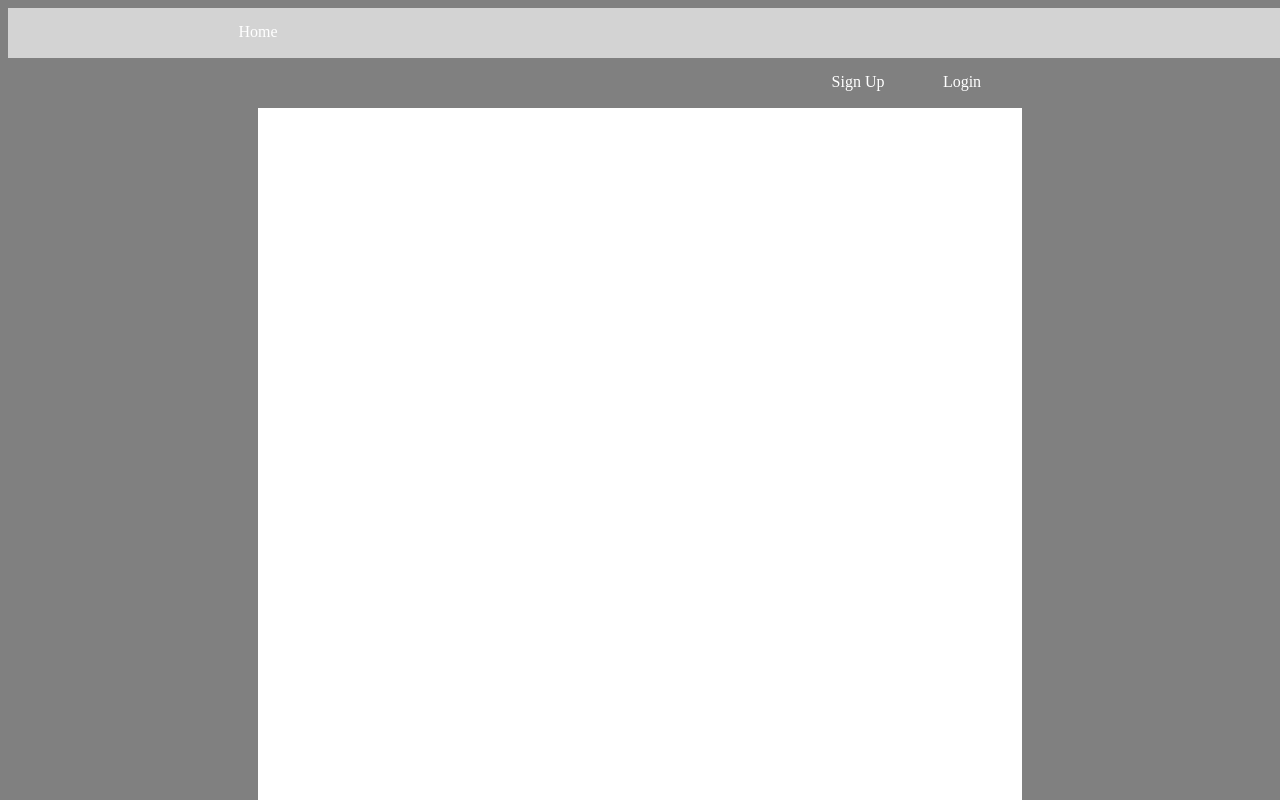
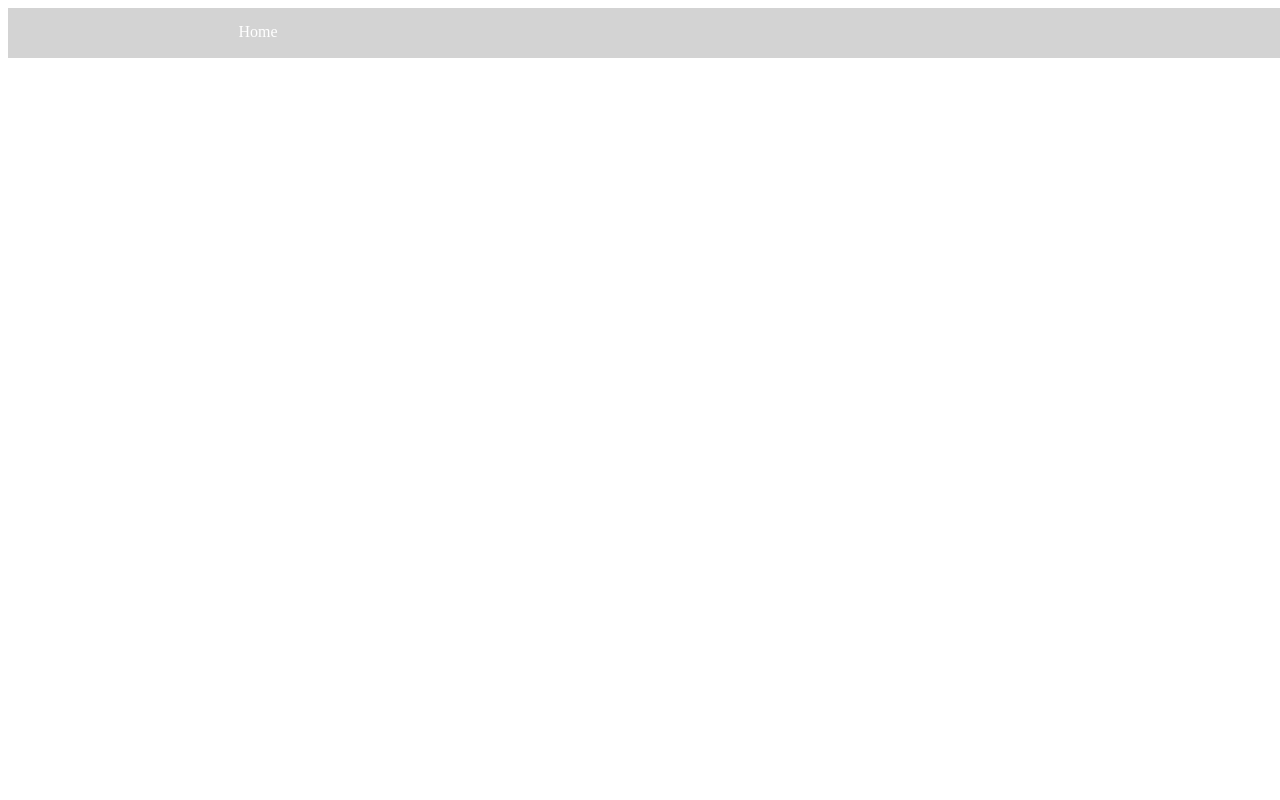
Before and after one commit to happpyier/trademybook, a website: page home.html in a window 1280 px wide. Shown: the top 800 px of the page. Drawn offline with nearby package versions, Linux system fonts and the light colour scheme.

Commit message:
Setting up the basics

```diff
--- a/home.html
+++ b/home.html
@@ -3,14 +3,14 @@
 		<style>
 			a:link { color: white; background-color: transparent; text-decoration: none; }
 			a { width: 100%; height: 100%; }
-			body { background-color: gray; }
+			body { background-color: white; }
 			boldHeader { font-size: 20px; color: black; }
 			iframe { border: none; width: 100%; height: 100%; }
 			#container { width: 100%; height: 400px;  }
 			#footerContent { color: white; margin-left: 50%; margin-right: 50%; }
 			#graph_results { width: 100%; height: 50px; }
 			#headerContent { color: gray;  background-color: LightGray;  height:50px; width: 101%}
-			#mainContent { background-color: white; color: white; margin: 50 250 50 250; height: 800px; }
+			#mainContent { background-color: white; color: height: 800px; }
 			#ticker_results { width: 100%; }
 			.borderless { }
 			.button { width: 100px; height: 35px; color: white; display: inline-block; text-align: center; padding-top: 15px;}
```
